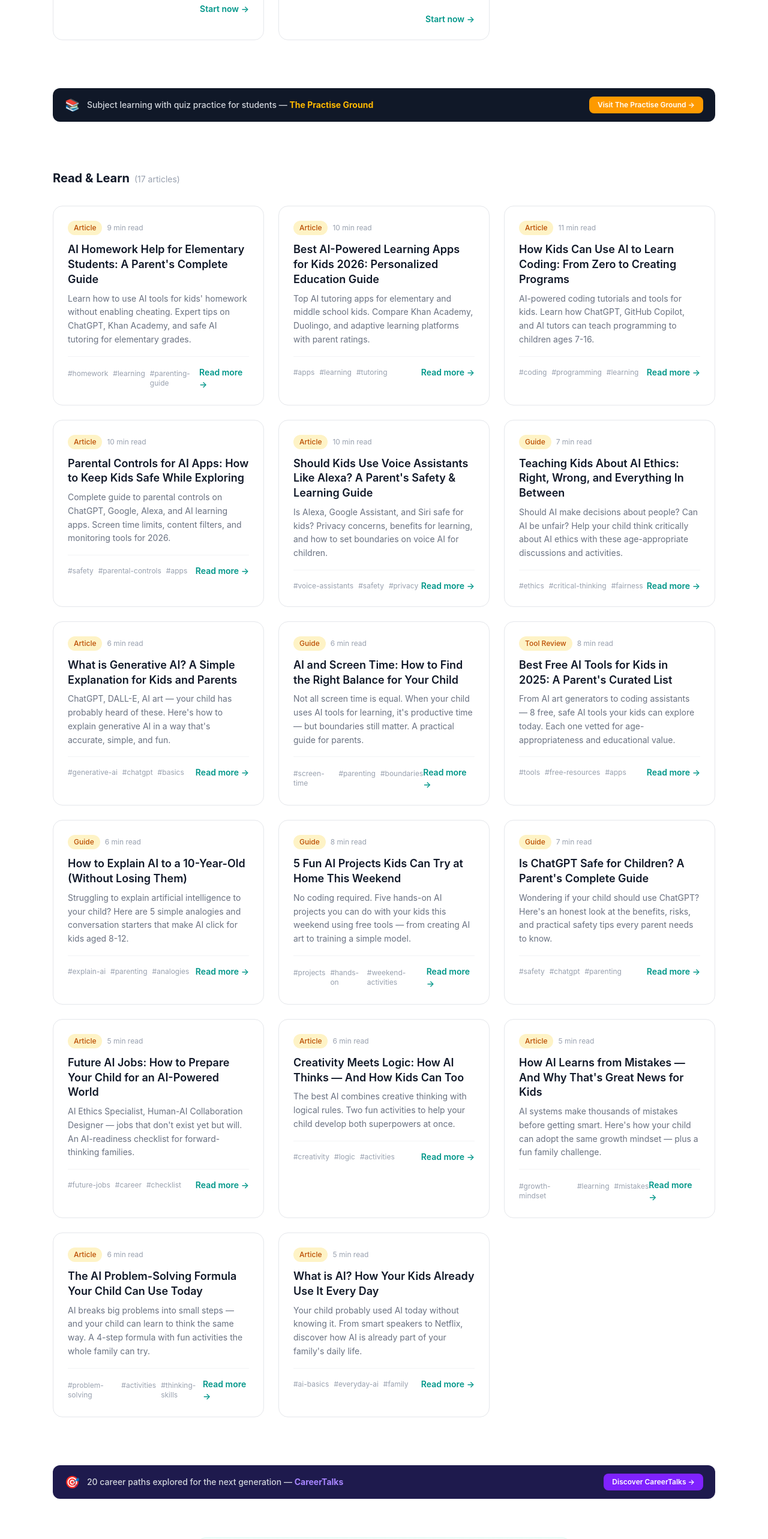
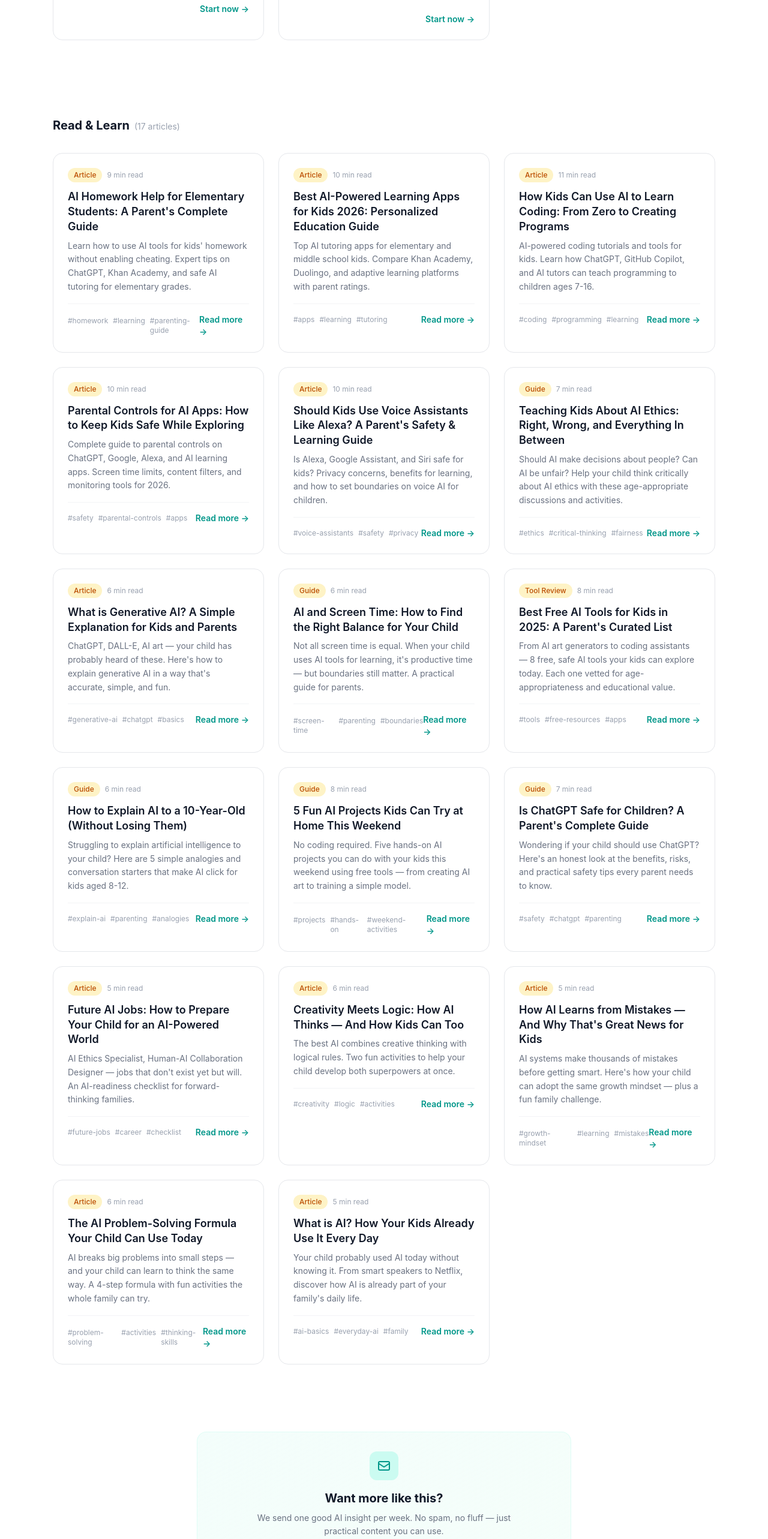
Before and after one commit to AIThinkTankSpace/AIThinkTank, a Next.js app: page /ai-for-kids in a window 1280 px wide. Shown: the part 1880-4446 px from the top of the page at 60% size. Built offline with nearby package versions, Linux system fonts and the light colour scheme.

Commit message:
Remove cross-promo strips from hub pages — keep only in blog articles

```diff
--- a/src/components/HubPage.tsx
+++ b/src/components/HubPage.tsx
@@ -5,7 +5,6 @@ import { getInteractivesByCategory } from "@/lib/interactive-config";
 import ArticleCard from "./ArticleCard";
 import InteractiveCard from "./InteractiveCard";
 import NewsletterCTA from "./NewsletterCTA";
-import CrossPromoStrip from "./CrossPromoStrip";
 import BookmarkPrompt from "./BookmarkPrompt";
 import NewsDigest from "./NewsDigest";
 
@@ -90,13 +89,6 @@ export default function HubPage({ category }: { category: Category }) {
         </section>
       )}
 
-      {/* Cross-promo strip between sections */}
-      {interactives.length > 0 && (
-        <div className="max-w-6xl mx-auto px-4 sm:px-6 py-4">
-          <CrossPromoStrip index={0} />
-        </div>
-      )}
-
       {/* Articles Grid */}
       <section className="py-12 sm:py-16">
         <div className="max-w-6xl mx-auto px-4 sm:px-6">
@@ -128,11 +120,6 @@ export default function HubPage({ category }: { category: Category }) {
         </div>
       </section>
 
-      {/* Second cross-promo strip */}
-      <div className="max-w-6xl mx-auto px-4 sm:px-6 py-4">
-        <CrossPromoStrip index={1} />
-      </div>
-
       {/* Newsletter */}
       <section className="py-12">
         <div className="max-w-2xl mx-auto px-4 sm:px-6">
```
